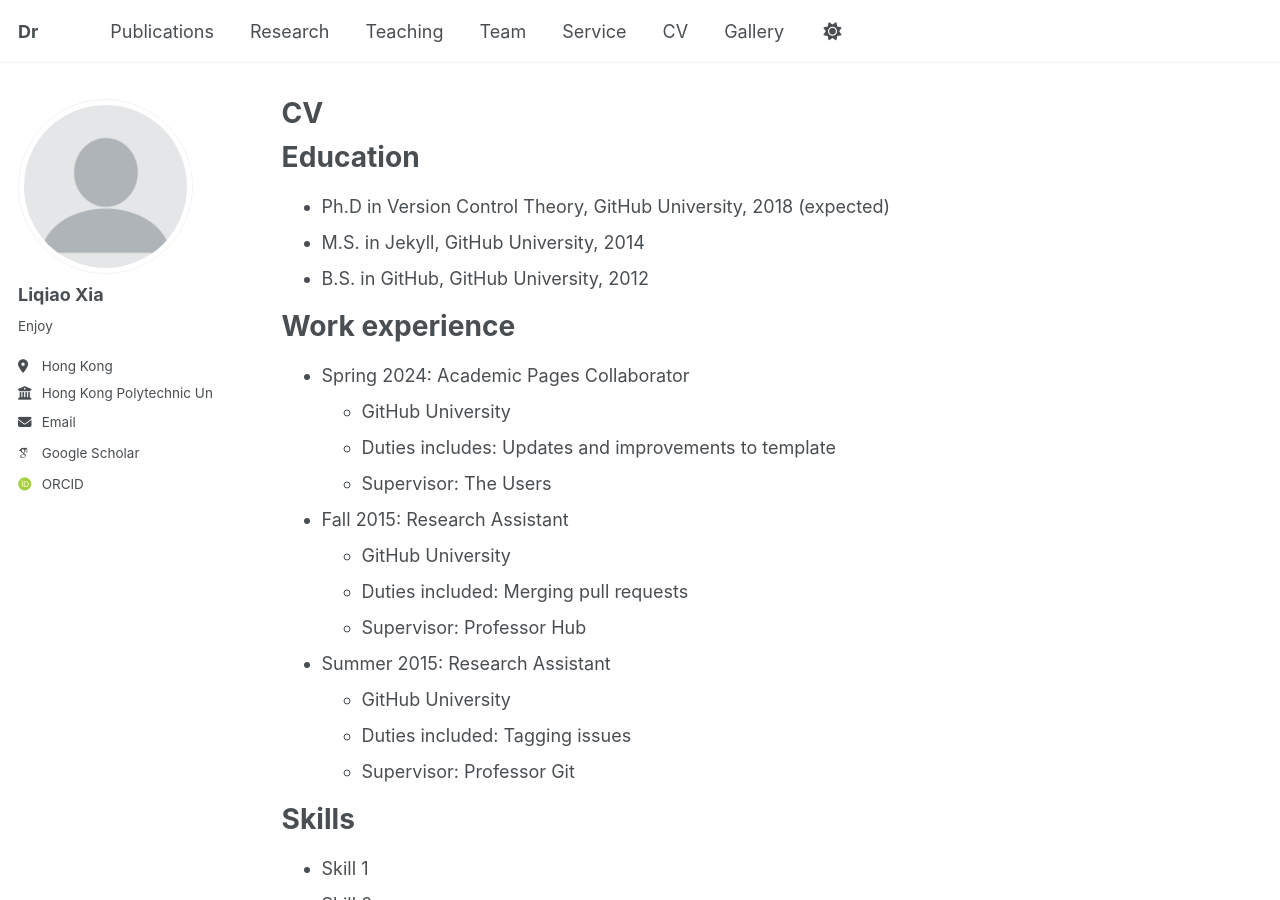
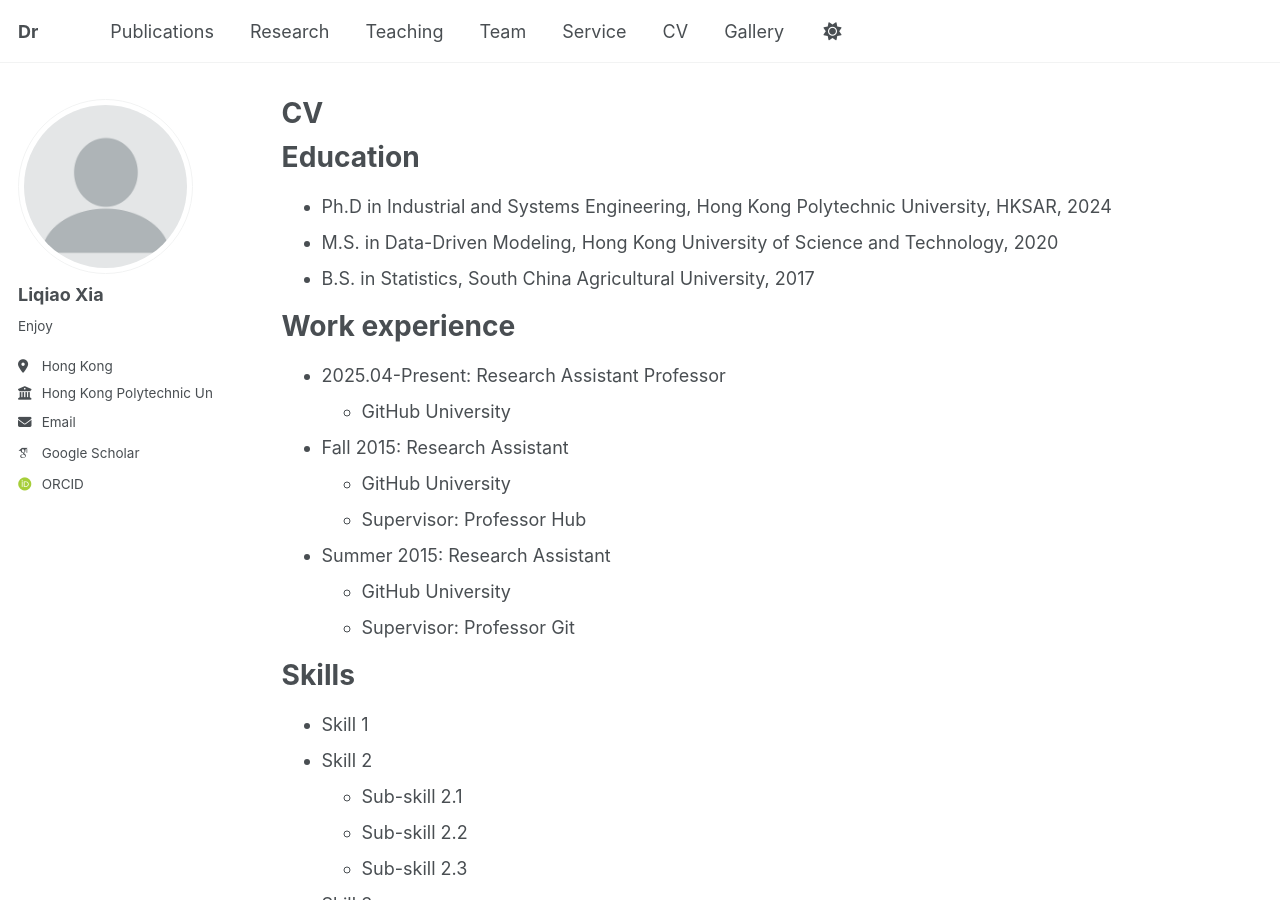
Before and after one commit to rickyqiao/liqiaoxia123, a Jekyll site: the page built from _pages/cv.md, in a window 1280 px wide and 900 px high. Built offline with Jekyll 4.4.1, drawn with Linux system fonts in a browser that asks for light colours; some web fonts are replaced; a script bundle is joined from its source files by our own code; library files that are not in the unit come from our copies.

Commit message:
Update cv.md

```diff
--- a/_pages/cv.md
+++ b/_pages/cv.md
@@ -11,25 +11,21 @@ redirect_from:
 
 Education
 ======
-* Ph.D in Version Control Theory, GitHub University, 2018 (expected)
-* M.S. in Jekyll, GitHub University, 2014
-* B.S. in GitHub, GitHub University, 2012
+* Ph.D in Industrial and Systems Engineering, Hong Kong Polytechnic University, HKSAR, 2024
+* M.S. in Data-Driven Modeling,  Hong Kong University of Science and Technology, 2020
+* B.S. in Statistics, South China Agricultural University, 2017
 
 Work experience
 ======
-* Spring 2024: Academic Pages Collaborator
+* 2025.04-Present: Research Assistant Professor
   * GitHub University
-  * Duties includes: Updates and improvements to template
-  * Supervisor: The Users
 
 * Fall 2015: Research Assistant
   * GitHub University
-  * Duties included: Merging pull requests
   * Supervisor: Professor Hub
 
 * Summer 2015: Research Assistant
   * GitHub University
-  * Duties included: Tagging issues
   * Supervisor: Professor Git
 
 Skills
```
